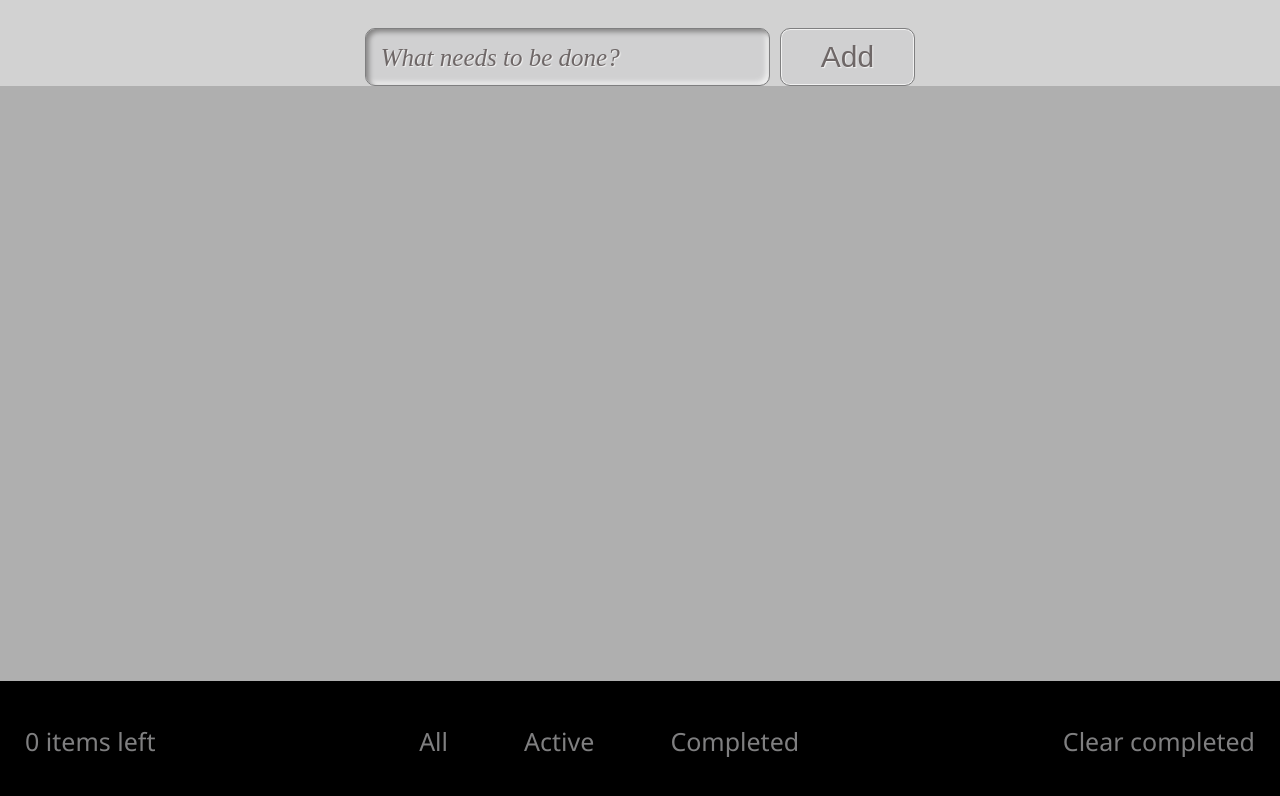
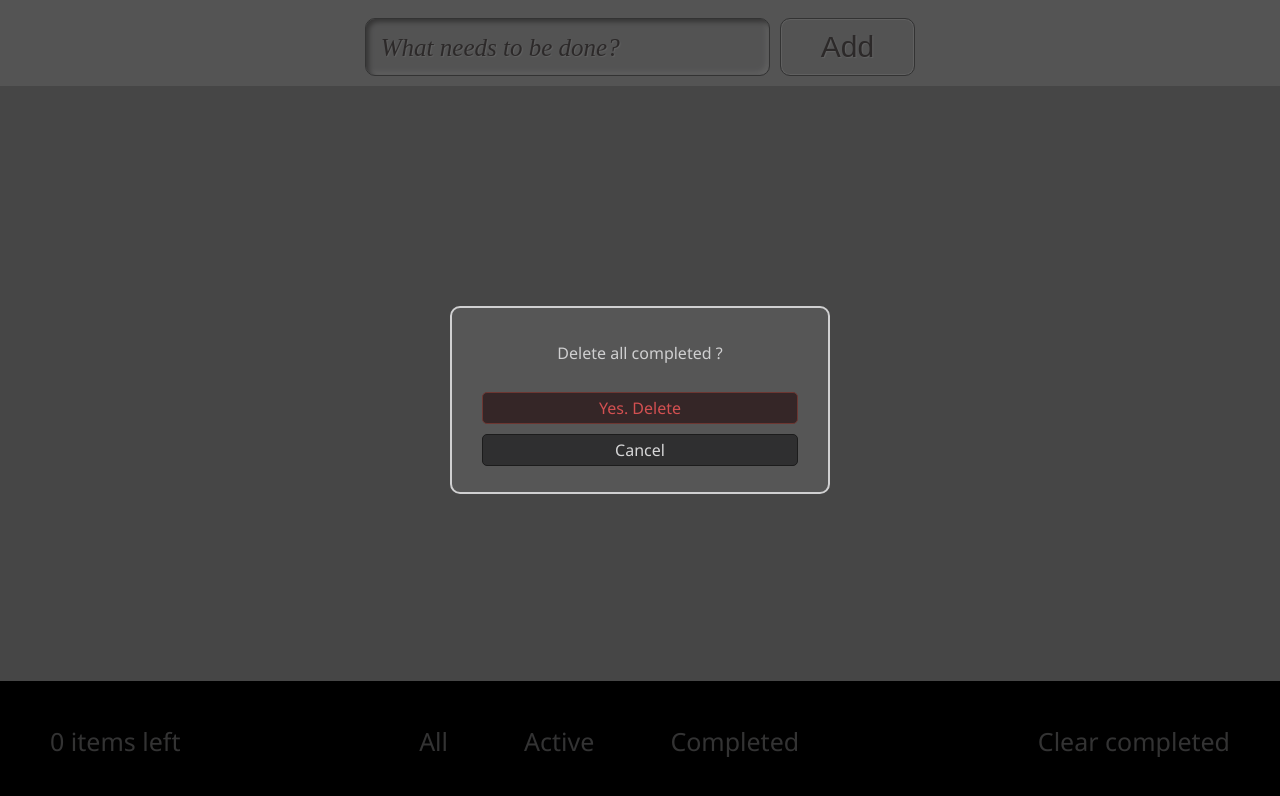
Before and after one commit to SergeyMaxx/todos, a React (Create React App) app: page / in a window 1280 px wide. Both pictures are taken after a click on the button "Clear completed". Shown: the part 162-958 px from the top of the page. Built offline with nearby package versions, Linux system fonts and the light colour scheme.

Commit message:
добавил модальное окно, обновление стилей

```diff
--- a/src/app/App.tsx
+++ b/src/app/App.tsx
@@ -9,6 +9,7 @@ import TodosProvider from './components/useTodos'
 
 function App() {
   return (
+    <div className="app">
       <TodosProvider>
         <Header/>
         <Switch>
@@ -18,6 +19,7 @@ function App() {
         </Switch>
         <Nav/>
       </TodosProvider>
+    </div>
   )
 }
 
--- /dev/null
+++ b/src/app/components/modalConfirmation.tsx
@@ -0,0 +1,33 @@
+import React from 'react'
+
+const ModalConfirmation = ({modalActive, setModalActive, remove}: ModalProps) => {
+  return (
+    <div
+      className={modalActive ? 'modal modal-active' : 'modal'}
+      onClick={() => setModalActive(false)}
+    >
+      <div
+        className={modalActive ? 'confirm confirm-active' : 'confirm'}
+        onClick={e => e.stopPropagation()}
+      >
+        <div className="confirm__question">
+          Delete all completed ?
+        </div>
+        <button className="confirm__delete" onClick={remove}>
+          Yes. Delete
+        </button>
+        <button className="confirm__cancel" onClick={() => setModalActive(false)}>
+          Cancel
+        </button>
+      </div>
+    </div>
+  )
+}
+
+interface ModalProps {
+  modalActive: boolean
+  setModalActive: (modalActive: boolean) => void
+  remove: () => void
+}
+
+export default ModalConfirmation
--- a/src/app/components/nav.tsx
+++ b/src/app/components/nav.tsx
@@ -1,9 +1,11 @@
 import React, {useEffect, useState} from 'react'
 import {Link} from 'react-router-dom'
 import {useTodos} from './useTodos'
+import ModalConfirmation from './modalConfirmation'
 
 const Nav = () => {
   const {todos, setTodos} = useTodos()
+  const [modalActive, setModalActive] = useState(false)
   const [active, setActive] = useState<ActiveType>({
     All: false,
     Active: false,
@@ -30,6 +32,7 @@ const Nav = () => {
     const filteredTodos = todos.filter((todo: { complete: boolean }) => !todo.complete)
     localStorage.setItem('todos', JSON.stringify(filteredTodos))
     setTodos(filteredTodos)
+    setModalActive(false)
   }
 
   useEffect(() => {
@@ -67,10 +70,15 @@ const Nav = () => {
       </ul>
       <button
         className="nav-item nav-button"
-        onClick={clearCompleted}
+        onClick={() => setModalActive(true)}
       >
         Clear completed
       </button>
+      <ModalConfirmation
+        modalActive={modalActive}
+        setModalActive={setModalActive}
+        remove={clearCompleted}
+      />
     </div>
   )
 }
--- a/src/app/components/todoItem.tsx
+++ b/src/app/components/todoItem.tsx
@@ -39,7 +39,6 @@ const TodoItem = ({todo}: TodoItemProps) => {
         </label>
       </div>
     </Reorder.Item>
-
   )
 }
 
--- a/src/index.css
+++ b/src/index.css
@@ -6,8 +6,15 @@
   list-style: none;
 }
 
+.app {
+  min-height: 100vh;
+  display: flex;
+  flex-direction: column;
+  background: #aeaeaf;
+}
+
 .header {
-  height: 190px;
+  height: 170px;
   display: flex;
   justify-content: center;
   font-family: "Microsoft JhengHei UI Light", serif;
@@ -27,7 +34,7 @@
   display: flex;
   justify-content: center;
   background: #d2d2d2;
-  padding: 0 20px;
+  padding: 10px 20px;
 }
 
 .todo-input {
@@ -89,16 +96,16 @@
 }
 
 .m-t {
-  height: 57px;
+  height: 77px;
   background: #d2d2d2;
 }
 
 .todo-item {
-  padding: 20px;
-  border-bottom: 1px solid #6d6667;
-  box-shadow: inset 0 0 0 2px #d5d5d5;
+  padding: 19px;
+  border-bottom: 1px solid #d0d0d0;
+  border-top: 2px solid #8c8c8c;
   font-family: "Segoe UI", serif;
-  text-shadow: 1px 1px 1px #f0f0f0;
+  text-shadow: 1px 1px 1px #dcdcdc;
   color: #575252;
   font-weight: 700;
   font-size: 33px;
@@ -121,12 +128,15 @@
 .custom-checkbox {
   position: relative;
   display: inline-block;
-  width: 40px;
-  height: 40px;
-  background: #000;
+  width: 42px;
+  height: 42px;
+  box-shadow: inset 0 0 0 2px #fff;
+  background: #6d6667;
+  border: 1px solid #6d6667;
   border-radius: 50%;
   vertical-align: sub;
   margin-right: 30px;
+  cursor: pointer;
 }
 
 .custom-checkbox::before {
@@ -150,7 +160,8 @@
 }
 
 .real-checkbox:checked ~ .todo-title {
-  color: #d8d8d9;
+  color: #888787;
+  text-shadow: none;
   text-decoration: line-through;
 }
 
@@ -158,7 +169,8 @@
   display: flex;
   align-items: center;
   justify-content: space-between;
-  padding: 25px;
+  margin-top: auto;
+  padding: 25px 50px;
   height: 119px;
   background: #000;
 }
@@ -255,4 +267,104 @@
   .todo-list {
     min-height: 464px;
   }
+
+  .todos-active {
+    min-height: 506px;
+  }
+
+  .nav-container {
+    min-height: 164px;
+    margin-top: auto;
+  }
 }
+
+/*modal*/
+.modal {
+  height: 100vh;
+  width: 100vw;
+  background: rgba(0, 0, 0, 0.6);
+  position: fixed;
+  top: 0;
+  left: 0;
+  display: flex;
+  align-items: center;
+  justify-content: center;
+  opacity: 0;
+  pointer-events: none;
+  transition: 0.2s;
+  z-index: 1;
+}
+
+.modal-active {
+  opacity: 1;
+  pointer-events: all;
+  z-index: 1;
+}
+
+.confirm {
+  display: flex;
+  flex-direction: column;
+  align-items: center;
+  text-align: center;
+  width: 380px;
+  height: 188px;
+  background: #565656;
+  border: 2px solid #d0d0d1;
+  border-radius: 10px;
+  transform: scale(0.3);
+  transition: all 0.2s;
+}
+
+.confirm-active {
+  transform: scale(1);
+}
+
+.confirm__question {
+  width: 316px;
+  height: 48px;
+  font-family: "Segoe UI", serif;
+  font-weight: 400;
+  font-size: 16px;
+  line-height: 19px;
+  color: #CFCFD0;
+  margin-top: 36px;
+}
+
+.confirm__delete {
+  width: 316px;
+  height: 32px;
+  margin-bottom: 10px;
+  background: #352627;
+  border: 1px solid #6D3631;
+  border-radius: 5px;
+  font-family: "Segoe UI", serif;
+  font-weight: 400;
+  font-size: 16px;
+  line-height: 20px;
+  color: #D35051;
+  cursor: pointer;
+  transition: all 0.3s;
+}
+
+.confirm__delete:hover {
+  background: #5b383c;
+}
+
+.confirm__cancel {
+  width: 316px;
+  height: 32px;
+  background: #2F2F30;
+  border: 1px solid #1c1c1c;
+  border-radius: 5px;
+  font-family: "Segoe UI", serif;
+  font-weight: 400;
+  font-size: 16px;
+  line-height: 20px;
+  color: #D6D6D7;
+  cursor: pointer;
+  transition: all 0.3s;
+}
+
+.confirm__cancel:hover {
+  background: #444444;
+}
```
Also changed, not shown: src/app/assets/check.svg. Lines whose indentation alone changed are shown as unchanged.
